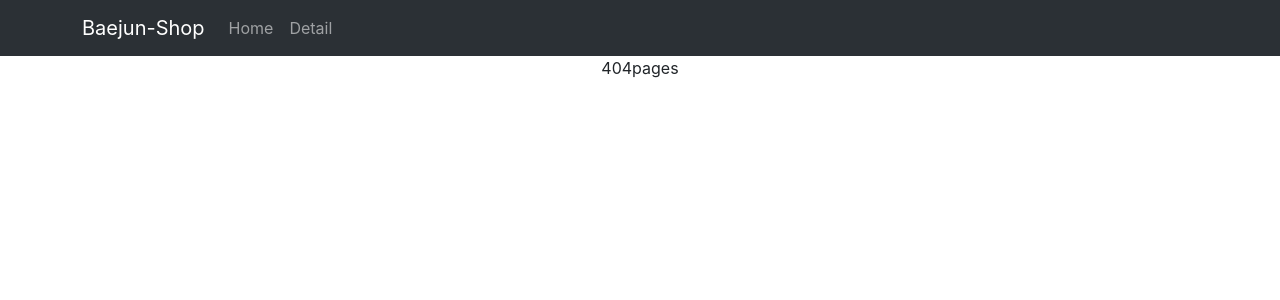
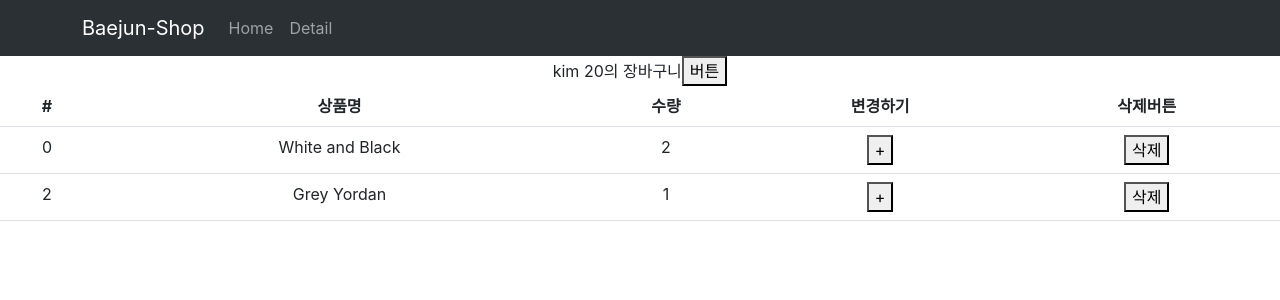
Before and after one commit to sonbaejun/reactstudy, a React (Create React App) app: page /cart in a window 1280 px wide. Shown: the top 300 px of the page. Built offline with nearby package versions, Linux system fonts and the light colour scheme.

Commit message:
TIL : Redux toolkit 사용법

```diff
--- a/src/App.js
+++ b/src/App.js
@@ -8,8 +8,10 @@ import {
   NavDropdown,
   Row,
   Col,
+  Table,
 } from "react-bootstrap";
 import data from "./data.js";
+import Cart from "./routes/Cart.js";
 import DetailPage from "./routes/Detail.js";
 import { Routes, Route, Link, useNavigate, Outlet } from "react-router-dom";
 import axios from "axios";
@@ -91,6 +93,13 @@ function App() {
             <>
               <div className="main-bg"></div>
               <button onClick={() => sortItem()}>상품정렬기능</button>
+              <button
+                onClick={() => {
+                  navigate("/cart");
+                }}
+              >
+                장바구니
+              </button>
               <div>
                 <Row md={3}>
                   {shoes.map((e, index) => {
@@ -128,6 +137,7 @@ function App() {
           <Route path="two" element={<div>생일기념 쿠폰받기</div>}></Route>
         </Route>
         <Route path="*" element={<div>404pages</div>}></Route>
+        <Route path="/cart" element={<Cart></Cart>}></Route>
       </Routes>
     </div>
   );
--- /dev/null
+++ b/src/routes/Cart.js
@@ -0,0 +1,63 @@
+import { Table } from "react-bootstrap";
+import { useDispatch, useSelector } from "react-redux";
+import { changeName, changeAge } from "./../store/userSlice.js";
+import { changeCount, deleteBasket } from "../store/userBasket.js";
+
+function Cart() {
+  let userBasket = useSelector((state) => state.userBasket);
+  let user = useSelector((state) => state.user);
+  let dispatch = useDispatch();
+
+  return (
+    <div>
+      {user.name} {user.age}의 장바구니
+      <button
+        onClick={() => {
+          dispatch(changeAge(3));
+        }}
+      >
+        버튼
+      </button>
+      <Table>
+        <thead>
+          <tr>
+            <th>#</th>
+            <th>상품명</th>
+            <th>수량</th>
+            <th>변경하기</th>
+            <th>삭제버튼</th>
+          </tr>
+        </thead>
+        <tbody>
+          {userBasket.map((e, index) => (
+            <tr>
+              <td>{e.id}</td>
+              <td>{e.name}</td>
+              <td>{e.count}</td>
+              <td>
+                <button
+                  onClick={() => {
+                    dispatch(changeCount(e.id));
+                  }}
+                >
+                  +
+                </button>
+              </td>
+              <td>
+                <button
+                  onClick={() => {
+                    dispatch(deleteBasket(e.id));
+                  }}
+                >
+                  삭제
+                </button>
+              </td>
+            </tr>
+          ))}
+        </tbody>
+      </Table>
+    </div>
+  );
+}
+
+export default Cart;
--- a/src/routes/Detail.js
+++ b/src/routes/Detail.js
@@ -2,7 +2,8 @@ import { useContext, useEffect, useState } from "react";
 import { useParams } from "react-router-dom";
 import styled from "styled-components";
 import { Nav, Tab } from "react-bootstrap";
-
+import { useDispatch, useSelector } from "react-redux";
+import { changeBasket } from "../store/userBasket.js";
 import { Context1 } from "./../App.js";
 
 let YellowBtn = styled.button`
@@ -20,6 +21,8 @@ function DetailPage(props) {
   let [count, setCount] = useState(1);
   let [inputNum, setInputNum] = useState("");
   let [tab, setTab] = useState(0);
+  let userBasket = useSelector((state) => state.userBasket);
+  let dispatch = useDispatch();
 
   let { ea } = useContext(Context1);
   console.log(ea);
@@ -48,6 +51,9 @@ function DetailPage(props) {
   let imgId = Number(id) + 1;
   return (
     <div className="container">
+      {userBasket.map((e) => {
+        return <div>{e.id}</div>;
+      })}
       <div className="row">
         <BlackBox>
           {count}
@@ -68,7 +74,14 @@ function DetailPage(props) {
           <h4 className="pt-5">{props.shoes[index].title}</h4>
           <p>{props.shoes[index].content}</p>
           <p>{props.shoes[index].price}</p>
-          <button className="btn btn-danger">주문하기</button>
+          <button
+            className="btn btn-danger"
+            onClick={() => {
+              dispatch(changeBasket(props.shoes[index]));
+            }}
+          >
+            주문하기
+          </button>
         </div>
         {/* <input
           value={inputNum}
--- /dev/null
+++ b/src/store.js
@@ -0,0 +1,16 @@
+import { configureStore, createSlice } from "@reduxjs/toolkit";
+import user from "./store/userSlice.js";
+import userBasket from "./store/userBasket.js";
+
+let stock = createSlice({
+  name: "stock",
+  initialState: [10, 11, 12],
+});
+
+export default configureStore({
+  reducer: {
+    user: user.reducer,
+    stock: stock.reducer,
+    userBasket: userBasket.reducer,
+  },
+});
--- /dev/null
+++ b/src/store/userBasket.js
@@ -0,0 +1,39 @@
+import { createSlice } from "@reduxjs/toolkit";
+
+let userBasket = createSlice({
+  name: "userBasket",
+  initialState: [
+    { id: 0, name: "White and Black", count: 2 },
+    { id: 2, name: "Grey Yordan", count: 1 },
+  ],
+  reducers: {
+    changeCount(state, action) {
+      let stateId = state.findIndex((e) => e.id == action.payload);
+      state[stateId].count++;
+      //   state.map((e) => {
+      //     return e.id == action.payload ? e.count++ : null;
+      //   });
+    },
+    changeBasket(state, action) {
+      let stateId = state.findIndex((e) => e.id == action.payload.id);
+      if (stateId == -1) {
+        let newBasket = {
+          id: action.payload.id,
+          name: action.payload.title,
+          count: 1,
+        };
+        state.push(newBasket);
+      } else {
+        state[stateId].count++;
+      }
+    },
+    deleteBasket(state, action) {
+      let stateId = state.findIndex((e) => e.id == action.payload);
+      state.splice(stateId, 1);
+    },
+  },
+});
+
+export let { changeCount, changeBasket, deleteBasket } = userBasket.actions;
+
+export default userBasket;
--- /dev/null
+++ b/src/store/userSlice.js
@@ -0,0 +1,18 @@
+import { createSlice } from "@reduxjs/toolkit";
+
+let user = createSlice({
+  name: "user",
+  initialState: { name: "kim", age: 20 },
+  reducers: {
+    changeName(state) {
+      state.name = "park";
+    },
+    changeAge(state, action) {
+      state.age += action.payload;
+    },
+  },
+});
+
+export let { changeName, changeAge } = user.actions;
+
+export default user;
```
Also changed, not shown: src/index.js (+14 -10 lines).
